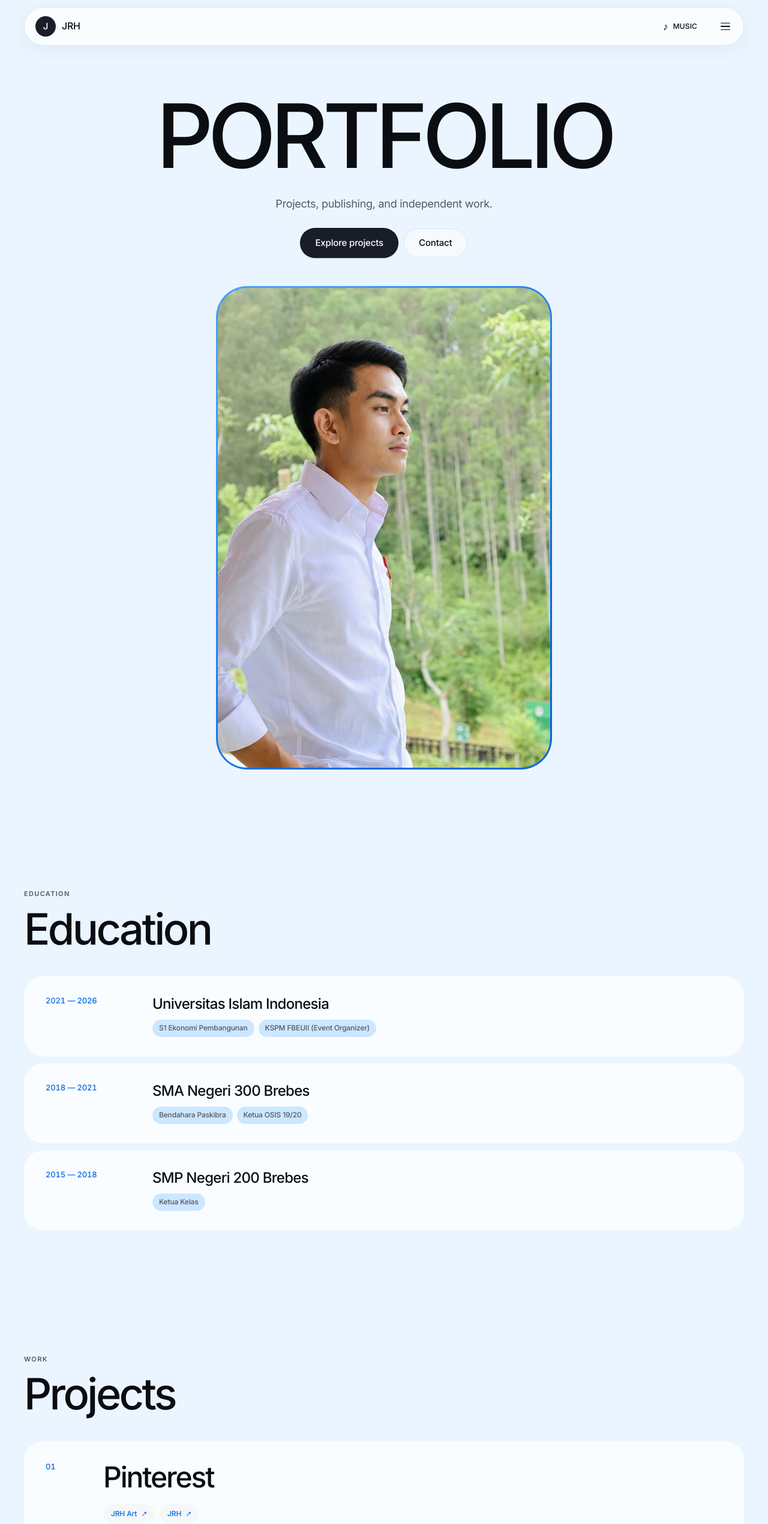
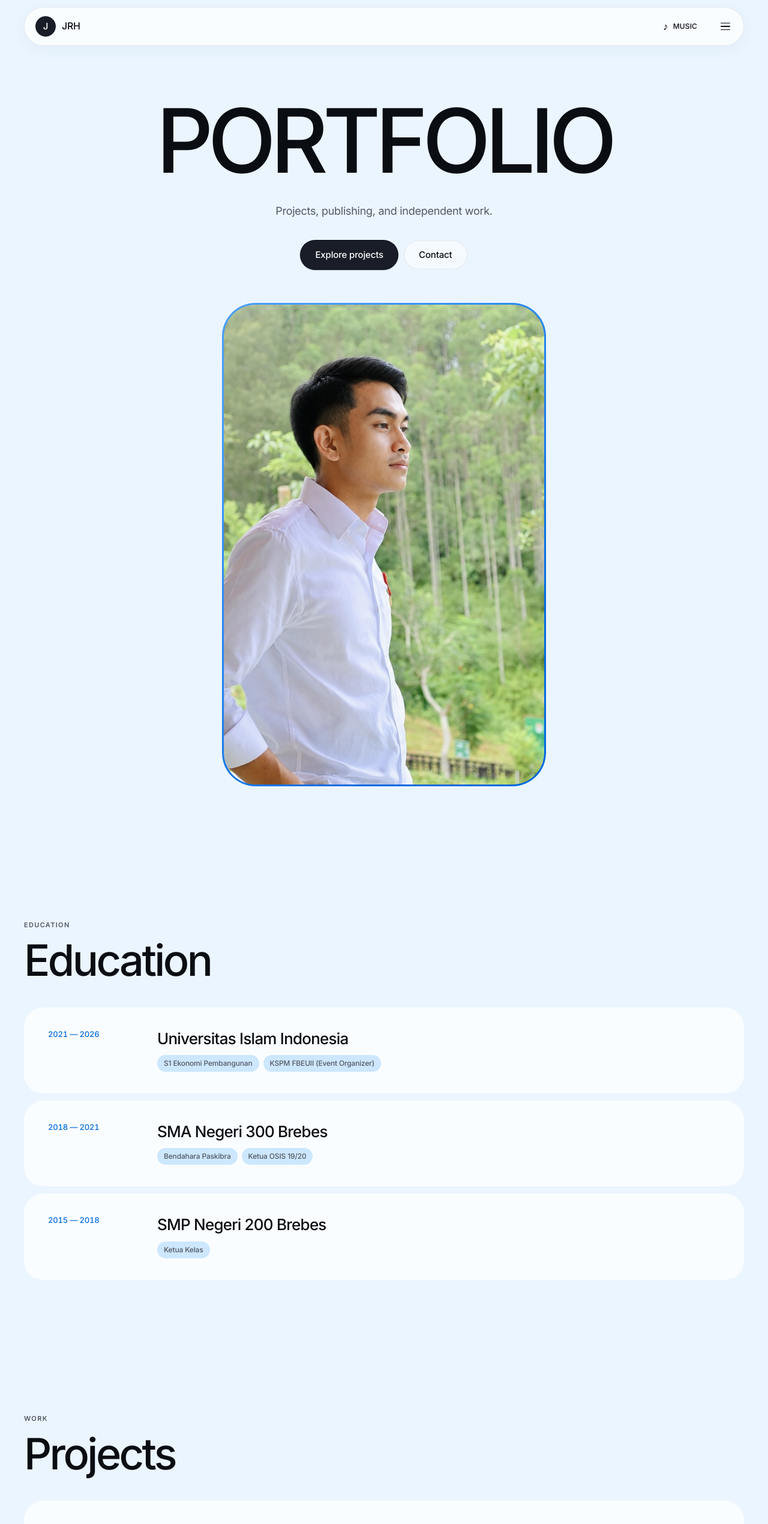
Before and after one commit to LionerHakim/JRHs, a React (Vite) app: page / in a window 1280 px wide. Shown: the top 2541 px of the page at 60% size. Built offline with nearby package versions, Linux system fonts and the light colour scheme.

Commit message:
Design: final visual polish and hierarchy

```diff
--- a/src/index.css
+++ b/src/index.css
@@ -18,7 +18,7 @@
   --line: rgba(10, 13, 18, .08);
   --ease: cubic-bezier(.2,.8,.2,1);
   --page: min(1200px, calc(100% - 48px));
-  --section: 104px;
+  --section: 112px;
   --radius: 32px;
   --pill: 9999px;
   font-family: Inter, system-ui, -apple-system, BlinkMacSystemFont, "Segoe UI", sans-serif;
@@ -123,9 +123,9 @@ img {
   gap: 20px;
   border: 1px solid rgba(10,13,18,.07);
   border-radius: var(--pill);
-  background: rgba(250,253,255,.94);
-  box-shadow: 0 8px 28px rgba(4,69,144,.06);
-  backdrop-filter: blur(14px);
+  background: rgba(250,253,255,.97);
+  box-shadow: 0 6px 24px rgba(4,69,144,.05);
+  backdrop-filter: blur(10px);
 }
 
 .wordmark {
@@ -503,7 +503,7 @@ img {
 
 .hero {
   min-height: calc(100svh - 88px);
-  padding: 76px 0 96px;
+  padding: 84px 0 112px;
   display: flex;
   flex-direction: column;
   align-items: center;
@@ -531,7 +531,7 @@ img {
 
 .hero-description {
   width: min(680px, 100%);
-  margin: 24px auto 0;
+  margin: 28px auto 0;
   color: var(--graphite);
   font-size: 18px;
   line-height: 1.45;
@@ -539,7 +539,7 @@ img {
 }
 
 .hero-actions {
-  margin-top: 28px;
+  margin-top: 36px;
   display: flex;
   flex-wrap: wrap;
   align-items: center;
@@ -586,14 +586,14 @@ img {
 }
 
 .hero-portrait {
-  width: min(560px, 82vw);
-  margin: 48px 0 0;
+  width: min(540px, 80vw);
+  margin: 56px 0 0;
 }
 
 .portrait-frame {
   position: relative;
   padding: 3px;
-  border-radius: 52px;
+  border-radius: 56px;
   background: linear-gradient(135deg, rgb(71,157,255) 11.43%, rgb(0,105,224) 78.2%);
 }
 
@@ -601,7 +601,7 @@ img {
   width: 100%;
   aspect-ratio: 4 / 5;
   object-fit: cover;
-  border-radius: 49px;
+  border-radius: 53px;
   background: var(--bone);
 }
 
@@ -671,8 +671,8 @@ img {
   min-width: 0;
   display: grid;
   grid-template-columns: 150px minmax(0,1fr);
-  gap: 28px;
-  padding: 32px 36px;
+  gap: 32px;
+  padding: 36px 40px;
   border-radius: var(--radius);
   background: var(--bone);
   color: var(--ink);
@@ -688,7 +688,7 @@ img {
 .record h3 {
   margin: 0;
   color: var(--ink);
-  font-size: 24px;
+  font-size: 26px;
   font-weight: 500;
   line-height: 1.2;
   letter-spacing: -.03em;
@@ -721,9 +721,9 @@ img {
 .project {
   min-width: 0;
   display: grid;
-  grid-template-columns: 72px minmax(0,1fr);
-  gap: 24px;
-  padding: 34px 36px;
+  grid-template-columns: 80px minmax(0,1fr);
+  gap: 28px;
+  padding: 38px 40px;
   border-radius: var(--radius);
   background: var(--bone);
   transition: transform 180ms var(--ease), background-color 180ms var(--ease);
@@ -746,7 +746,7 @@ img {
 .project-name {
   margin: 0;
   color: var(--ink);
-  font-size: clamp(28px, 4vw, 48px);
+  font-size: clamp(30px, 4vw, 50px);
   font-weight: 500;
   line-height: 1.1;
   letter-spacing: -.045em;
@@ -847,7 +847,7 @@ img {
 
 .testimonial {
   width: 100%;
-  min-height: 320px;
+  min-height: 348px;
   padding: 32px;
   display: flex;
   flex-direction: column;
@@ -923,7 +923,7 @@ img {
 .testimonial blockquote {
   margin: 18px 0 24px;
   color: var(--graphite);
-  font-size: clamp(18px, 2.4vw, 24px);
+  font-size: clamp(19px, 2.5vw, 25px);
   line-height: 1.4;
   letter-spacing: -.02em;
 }
@@ -946,7 +946,7 @@ img {
 
 /* Contact */
 .contact-card {
-  padding: clamp(28px, 5vw, 48px);
+  padding: clamp(32px, 5.5vw, 56px);
   border-radius: var(--radius);
   background: var(--bone);
 }
@@ -957,7 +957,7 @@ img {
 
 .contact-question {
   margin: 0;
-  color: var(--ink) !important;
+  color: var(--ink);
   font-size: clamp(32px, 5vw, 48px);
   font-weight: 500;
   line-height: 1.1;
@@ -972,7 +972,7 @@ img {
 
 .contact-note {
   margin: 8px 0 0;
-  color: var(--fog) !important;
+  color: var(--fog);
   font-size: 14px;
 }
 
@@ -1139,7 +1139,7 @@ img {
 
 .contact-closing {
   margin: 24px 0 0;
-  color: var(--fog) !important;
+  color: var(--fog);
   font-size: 13px;
 }
 
@@ -1147,15 +1147,15 @@ img {
 .site-footer {
   width: var(--page);
   margin: 0 auto;
-  padding: 40px 0 28px;
+  padding: 56px 0 32px;
   color: var(--graphite);
 }
 
 .site-footer-main {
-  padding: 42px;
+  padding: 48px;
   display: grid;
   grid-template-columns: 1.1fr 1fr;
-  gap: 48px;
+  gap: 56px;
   border-radius: var(--radius);
   background: var(--charcoal);
   color: var(--paper);
@@ -1176,7 +1176,7 @@ img {
 
 .site-footer-brand p {
   margin: 12px 0 0;
-  color: #b8c0cb !important;
+  color: #b8c0cb;
   font-size: 14px;
 }
 
@@ -1218,7 +1218,7 @@ img {
 @media (max-width: 900px) {
   :root {
     --page: min(100% - 32px, 760px);
-    --section: 88px;
+    --section: 92px;
   }
 
   .hero {
@@ -1239,7 +1239,7 @@ img {
 @media (max-width: 640px) {
   :root {
     --page: calc(100% - 20px);
-    --section: 72px;
+    --section: 76px;
     --radius: 24px;
   }
 
@@ -1273,7 +1273,7 @@ img {
 
   .hero {
     min-height: auto;
-    padding: 64px 0 72px;
+    padding: 60px 0 76px;
   }
 
   .hero h1 {
@@ -1297,7 +1297,7 @@ img {
   }
 
   .hero-portrait {
-    width: min(480px, 88vw);
+    width: min(460px, 88vw);
     margin-top: 36px;
   }
 
@@ -1312,8 +1312,8 @@ img {
 
   .record,
   .project {
-    padding: 24px !important;
-    border-radius: 24px !important;
+    padding: 24px;
+    border-radius: 24px;
   }
 
   .record {
@@ -1342,7 +1342,7 @@ img {
   .testimonials-subtitle { font-size: 16px; }
 
   .testimonial {
-    min-height: 300px;
+    min-height: 312px;
     padding: 26px;
     border-radius: 24px;
   }
@@ -1407,8 +1407,9 @@ img {
   *,
   *::before,
   *::after {
-    animation-duration: .01ms !important;
-    animation-iteration-count: 1 !important;
-    transition-duration: .01ms !important;
+    animation-duration: .01ms;
+    animation-iteration-count: 1;
+    transition-duration: .01ms;
+    scroll-behavior: auto !important;
   }
 }
```
